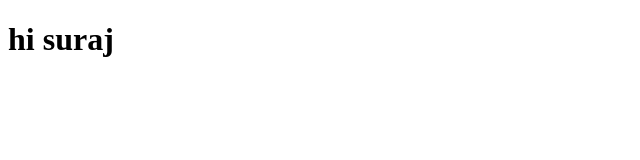
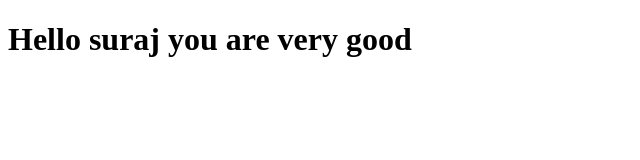
Before and after one commit to suraj2023/Coursera-test, a plain HTML site: page site/index.html in a window 1280 px wide. Shown: the whole page, without its empty margins (0-640 px from the left). Drawn offline with Linux system fonts and the light colour scheme.

Commit message:
small change.

```diff
--- a/site/index.html
+++ b/site/index.html
@@ -4,6 +4,6 @@
 	<title>Hello coursera</title>
 </head>
 <body>
-<h1>hi suraj</h1>
+<h1>Hello suraj you are very good</h1>
 </body>
 </html>
```
